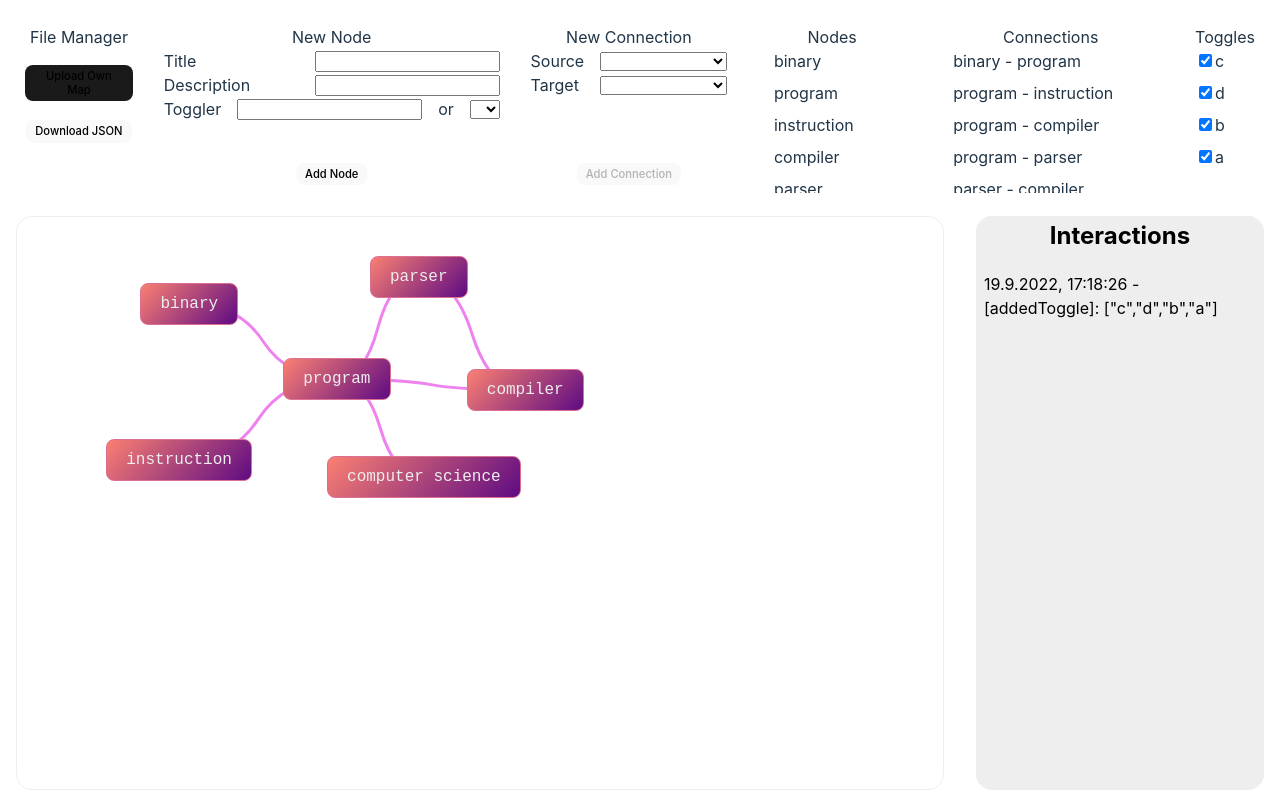
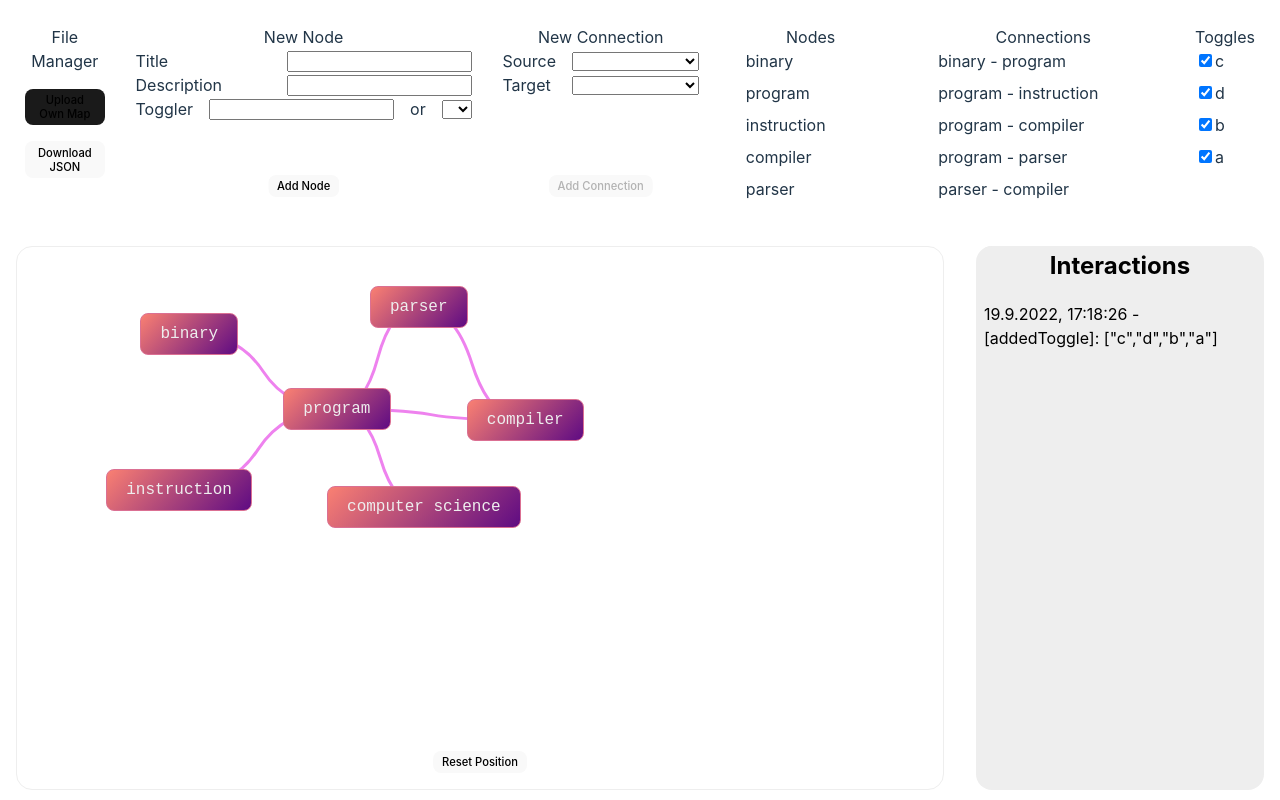
Before and after one commit to simonefranza/interactive-comap, a Vue app: page / in a window 1280 px wide. Built offline with nearby package versions, Linux system fonts and the light colour scheme.

Commit message:
Added reset button, smooth reset of node's position

```diff
--- a/src/App.vue
+++ b/src/App.vue
@@ -22,7 +22,9 @@
         :toggled="toggledCopy"
         :nodeStyle="'default'"
         @interaction="handleInteraction"
+        ref="intCoMap"
       />
+      <button class="btn floaty reset-btn" @click="resetNodes">Reset Position</button>
     </span>
     <div class="interactions-container">
       <div class="interactions-title">Interactions</div>
@@ -42,6 +44,7 @@ const interactions : string[] = reactive([]);
 const toggledCopy = ref([...toggled]);
 const usedNodes = ref([...nodes]);
 const usedConnections = ref([...connections]);
+const intCoMap = ref();
 
 const handleInteraction = ({type, node, data} : Interaction) => {
   const date = new Date().toLocaleDateString("de-AT",
@@ -131,6 +134,11 @@ function addConnection(conn: Connection) {
   usedConnections.value.push(conn);
 }
 
+const resetNodes = () => {
+  console.log(intCoMap.value);
+  intCoMap.value.resetNodes();
+}
+
 watch(usedNodes, () => {
   parseToggles(usedNodes.value);
 });
@@ -154,11 +162,14 @@ body, #app {
   margin: 0;
   display: grid;
   grid-template-areas: "toolbar toolbar" "map interactions";
-  grid-template-rows: 200px 1fr;
+  grid-template-rows: 230px 1fr;
   grid-template-columns: 3fr 1fr;
 }
 .toolbar-container {
   grid-area: toolbar;
+  max-width: 100vw;
+  overflow: scroll;
+  scroll-behavior: smooth;
 }
 .interactions-container {
   border-radius: 1rem;
@@ -178,6 +189,7 @@ body, #app {
   border: 1px solid #eee;
   border-radius:1rem;
   margin: 1rem;
+  position: relative;
 }
 .interactions-title {
   background: #eee;
@@ -188,4 +200,8 @@ body, #app {
   padding-block: 0.5rem;
   top: 0;
 }
+
+.reset-btn {
+  z-index: 20000;
+}
 </style>
--- a/src/components/InteractiveComap.vue
+++ b/src/components/InteractiveComap.vue
@@ -6,6 +6,7 @@
         :key="conn.source + conn.target"
         :source="getComponent(conn, 'source')"
         :target="getComponent(conn, 'target')"
+        :useTransition="enableLinkTransition"
         ref="links"
       >
       </link-component>
@@ -40,12 +41,17 @@ const props = defineProps<{
   nodeStyle: 'custom' | 'default',
 }>();
 
+defineExpose({
+  resetNodes,
+});
+
 const emitter = mitt<ZoomPanEvents>();
 
 const canvas = ref();
-const nodeComponents = ref([]);
+const nodeComponents = ref<NodeComponent[]>([]);
 const links = ref([]);
 let savedToggled : string[] = [];
+const enableLinkTransition = ref(false);
 
 let zoomPanManager : ZoomPanManager;
 
@@ -78,6 +84,19 @@ const existsComponent = (conn : Connection) : Boolean => {
     return nodeComp.node.title === conn.source;
   }) !== undefined;
 };
+
+async function resetNodes() {
+  enableLinkTransition.value = true;
+  await nextTick();
+  for (let i = 0; i < nodeComponents.value.length; i++) {
+    nodeComponents.value[i].resetPosition();
+  }
+  emit('interaction', {type: 'positionReset'});
+  await nextTick();
+  setTimeout(() => {
+    enableLinkTransition.value = false;
+  }, 1000);
+}
 
 
 watch(activeNodes, async () => {
--- a/src/components/LinkComponent.vue
+++ b/src/components/LinkComponent.vue
@@ -1,5 +1,8 @@
 <template>
-  <path ref="link" class="node-link" :d="path">
+  <path
+    ref="link"
+    :style="{'transition': useTransition ? customTransition: ''}"
+    class="node-link" :d="path">
   </path>
 </template>
 
@@ -10,9 +13,11 @@ import MapNodeComponent from './MapNode.vue';
 const props = defineProps<{
   source: NodeComponent,
   target: NodeComponent,
+  useTransition: Boolean,
 }>();
 
 const link = ref();
+const customTransition = ref('d .3s linear');
 
 const sourcePos : ScreenPosition = reactive({ x : 0, y : 0, });
 const targetPos : ScreenPosition = reactive({ x : 0, y : 0, });
@@ -49,6 +54,7 @@ const observer = new MutationObserver(function(mutations) {
     }
   });
 });
+
 onMounted(() => {
   if (link.value === undefined || props.source === undefined || props.target === undefined) {
     return;
--- a/src/components/MapNode.vue
+++ b/src/components/MapNode.vue
@@ -122,7 +122,39 @@ const emitInteraction = (int : Interaction) => {
 defineExpose({
   nodeContainer,
   node: props.node,
+  resetPosition
 });
+
+async function resetPosition() {
+  if (nodeContainer.value === undefined) {
+    return;
+  }
+  nodeContainer.value.style.transitionProperty = 'x,y';
+  nodeContainer.value.style.transitionDuration = '0.3s';
+  nodeContainer.value.style.transitionTimingFunction = 'linear';
+  await nextTick();
+
+  let viewBox = canvas.getAttribute("viewBox");
+  if (viewBox === undefined || viewBox === null) {
+    const size = canvas.getBoundingClientRect();
+    canvas.setAttribute('viewBox', `0 0 ${size?.width} ${size?.height}`);
+    viewBox = `0 0 ${size?.width} ${size?.height}`;
+  }
+  const viewBoxSplit = viewBox.split(" ")
+    .map((el : string) => parseFloat(el)) as [number, number, number, number];
+  const bounding = canvas.getBoundingClientRect();
+  setSvgPosition(viewBoxSplit, bounding);
+  setInterval(() => {
+    nodeContainer.value.style.transitionProperty = '';
+    nodeContainer.value.style.transitionDuration = '';
+    nodeContainer.value.style.transitionTimingFunction = '';
+  }, 1000);
+}
+
+function transitionEndCallback(callback) {
+  callback();
+  nodeContainer.value?.removeEventListener('transitionend', transitionEndCallback(callback))
+}
 
 onMounted(() => {
   const tempCanvas = nodeContainer.value?.parentElement;
--- a/src/components/ToolbarComponent.vue
+++ b/src/components/ToolbarComponent.vue
@@ -26,10 +26,10 @@
     <div class="list-container">
       <span class="title">Nodes</span>
       <div class="list">
-        <span v-for="node in nodes" :key="node.title">
+        <div v-for="node in nodes" :key="node.title">
           <img alt="X" src="/assets/close-icon.svg" @click="removeNode(node)"/>
           <label for="tog">{{node.title}}</label>
-        </span>
+        </div>
       </div>
     </div>
     <div class="list-container">
@@ -203,9 +203,11 @@ onMounted(() => {
   border: 1px solid white;
   padding: 0.5rem;
   border-radius: 1rem;
+  box-sizing: border-box;
 }
 .list {
   height: 100%;
+  width: max-content;
   overflow: scroll;
   display: flex;
   flex-direction: column;
@@ -214,6 +216,7 @@ onMounted(() => {
   position: relative;
   gap: 0.5rem;
   text-align: left;
+  padding-right: 10px;
   & img {
     width: 1rem;
     cursor: pointer;
@@ -222,8 +225,11 @@ onMounted(() => {
     transform: translateY(-50%);
     visibility: hidden;
   }
-  & span:hover img {
+  & div:hover img {
     visibility: initial;
+  }
+  & div {
+    width: 100%;
   }
 }
 
@@ -238,6 +244,7 @@ onMounted(() => {
   justify-content: flex-start;
   align-items: center;
   gap: 1rem;
+  box-sizing: border-box;
 }
 
 .file-upload {
@@ -255,6 +262,7 @@ onMounted(() => {
   border: 1px solid white;
   padding: 0.5rem;
   border-radius: 1rem;
+  box-sizing: border-box;
 }
 
 input[type="file"] {
--- a/src/lib/defaultStyles.ts
+++ b/src/lib/defaultStyles.ts
@@ -4,7 +4,7 @@ export const defaultStyle = `
   color: #eee;
   border-radius: 0.5rem;
   background-image: linear-gradient(133deg, salmon, #5f0b83);
-  max-width: 400px;
+  max-width: 200px;
   border: 1px solid palevioletred;
   padding-block: 0.5rem;
   padding-inline: 1.2rem;
@@ -15,6 +15,7 @@ export const defaultStyle = `
 .map-node.clicked {
   background-image: linear-gradient(73deg, darkviolet, #5f0b83);
   border: 1px solid darkviolet;
+  max-width: 400px;
 }
 .node-title.clicked {
   font-weight: bold;
--- a/type.d.ts
+++ b/type.d.ts
@@ -24,6 +24,7 @@ type Connection = {
 type NodeComponent = {
   node : MapNode,
   nodeContainer : import('src/components/MapNode.vue'),
+  resetPosition : () => void,
 }
 
 type ScreenPosition = {
```
